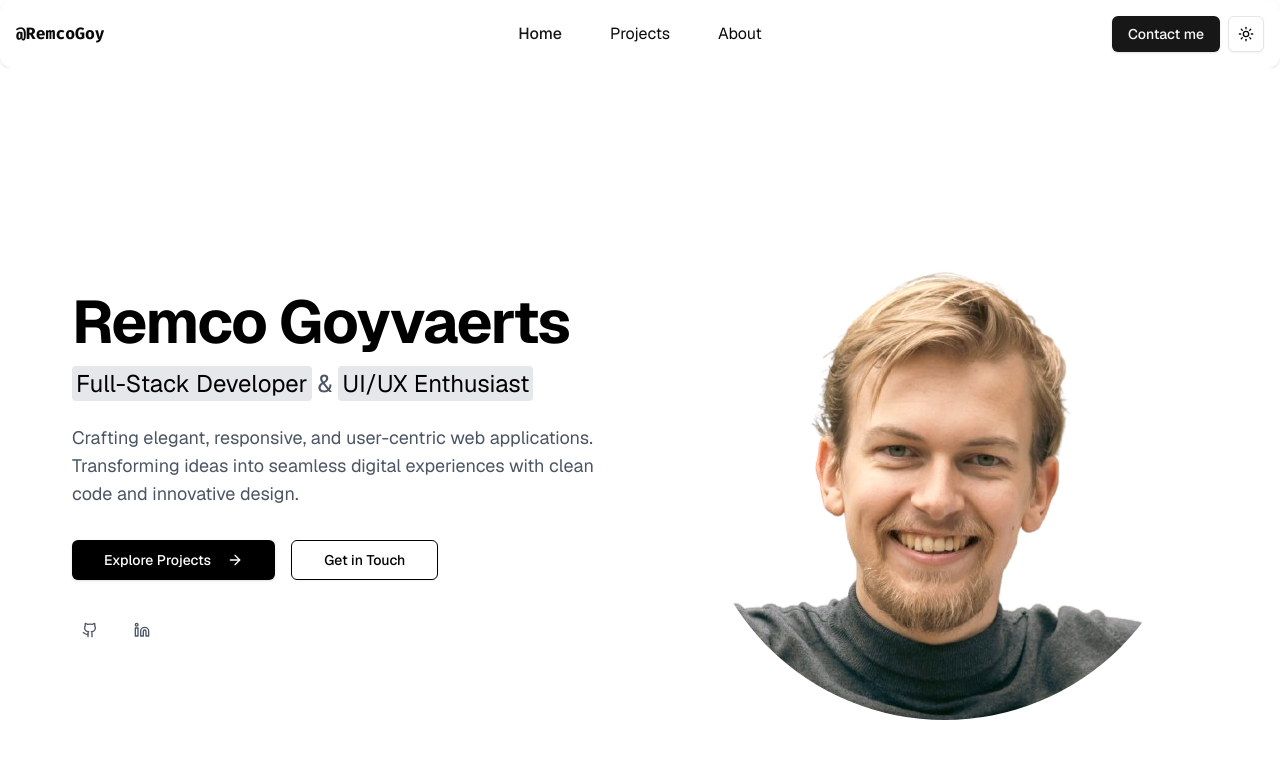
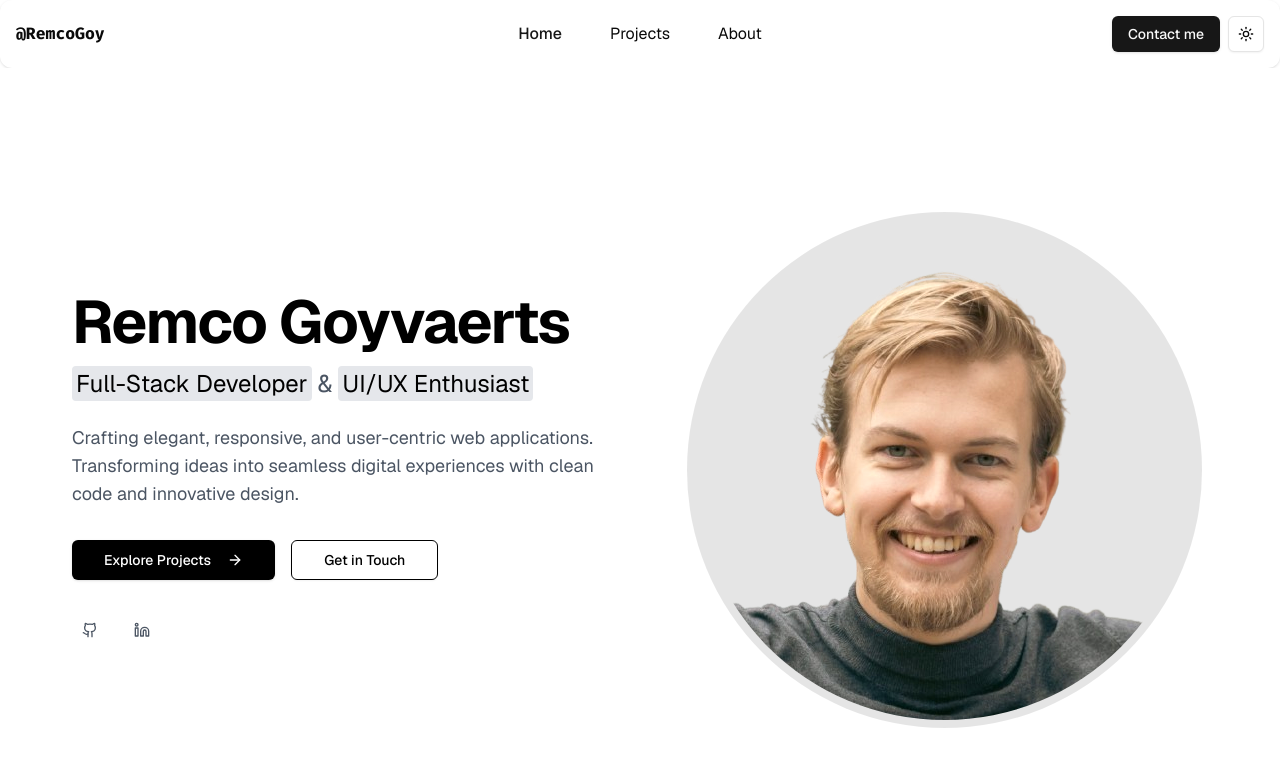
Before and after one commit to RemcoGoy/portfolio, a Next.js app: page / in a window 1280 px wide. Shown: the top 766 px of the page. Built offline with nearby package versions, Linux system fonts and the light colour scheme.

Commit message:
Fix image

```diff
--- a/components/hero.tsx
+++ b/components/hero.tsx
@@ -63,7 +63,7 @@ export default function Hero() {
               <img
                 src="./me.png"
                 alt="Me"
-                className="rounded-full p-2 filter brightness-110 bg-dark/10 dark:bg-white/10"
+                className="rounded-full p-2 filter brightness-110 bg-black/10 dark:bg-white/10"
               />
             </div>
           </div>
```
